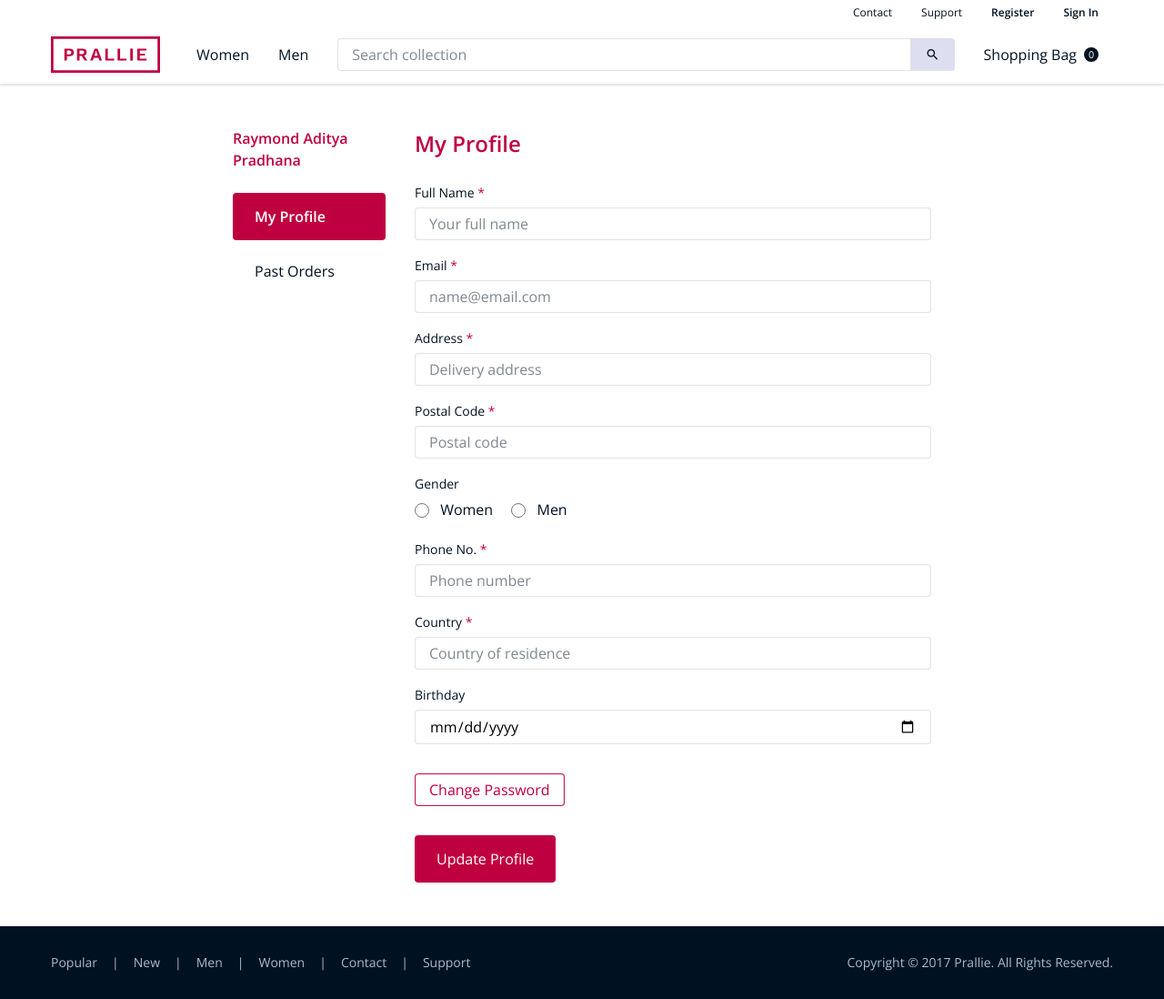
After one commit to rpradhana/im4717-assignment, a PHP site: page /profile.php in a window 1280 px wide. The commit adds this page. Shown: the whole page at 91% size. Run offline with PHP 8.4, Linux system fonts and the light colour scheme.

Commit message:
add profile and past-orders page

```diff
--- a/css/src/components.styl
+++ b/css/src/components.styl
@@ -369,7 +369,7 @@
 	display flex
 
 .product-thumbnails--active
-	outline(color-primary)
+	inner-outline(color-primary)
 
 /**
  * Shopping Bag
@@ -377,12 +377,7 @@
 
 .bag
 	margin size-xxl 0 0 0
-	// 100vh - nav - footer - footer margin - this margin
-	min-height calc(100vh - 92px - 80px - 48px - 48px)
-
-.bag__table
-	width 100%
-	text-align center
+	min-height()
 
 .bag__thumbnail
 	width 64px
@@ -428,9 +423,10 @@
 
 .checkout
 	margin-top size-xxl
+	min-height()
 
 .checkout__section:not(:nth-last-of-type(1))
-	box-shadow(0 1px 0 0 color-light-grey)
+	min-height()
 
 .checkout__section::before
 .checkout__section::after
@@ -450,3 +446,36 @@
 
 .payment__expiry *
 	display flex
+
+
+/**
+ * Profile
+ */
+
+.profile
+	margin size-xxl 0
+	min-height calc(100vh - 92px - 80px - 48px - 48px)
+
+.profile__header
+	margin-bottom size-l
+
+.profile__menu
+	display flex
+	justify-content flex-start
+	background none
+	width 100%
+	margin-bottom size-s
+	border-radius()
+
+.profile__menu:hover
+	background color-light-grey
+	color inherit
+
+.profile__menu--active
+.profile__menu--active:hover
+	background-color color-primary
+	color color-white
+	font-weight weight-medium
+
+.profile__name
+	margin 0 0 size-l
--- a/css/src/objects.styl
+++ b/css/src/objects.styl
@@ -24,10 +24,10 @@
 	text-decoration none
 	color color-black
 	border none
+	border-radius()
 	transition()
-
-.button:hover
-	color lightness(color-primary 50%)
+	&:hover
+		color lightness(color-primary 50%)
 
 .button--large
 	padding size-m size-l
@@ -35,26 +35,21 @@
 .button--primary
 	background color-primary
 	color color-white
-	border-radius()
-
-.button--primary:hover
-	background lightness(color-primary 50%)
-	color color-white
+	&:hover
+		background lightness(color-primary 50%)
+		color color-white
 
 .button--secondary
 	background color-light-grey
 	color color-black
-	border-radius()
+	&:hover
+		color inherit
+		background alpha(color-light-grey, 0.75)
 
-.button--secondary:hover
-	color inherit
-	background alpha(color-light-grey, 0.75)
-
-.button--ghost
+.button--tertiary
 	background none
-	color color-black
-	outline()
-	border-radius()
+	color color-primary
+	inner-outline(color-primary)
 
 /**
  * Icon
@@ -131,6 +126,11 @@
 .label--checkbox:not(:nth-last-of-type(1))
 	margin-bottom size-xs
 
+.label--top
+	display block
+	font-size sub-h1
+	margin-bottom size-xs
+
 /**
  * Checkbox
  */
@@ -171,17 +171,12 @@
  */
 
 .table__row
-.table__header
 	box-shadow(0 1px 0 0 color-black)
 
-.table__header th
-	padding size-m size-m
-
+.table__row th
 .table__row td
 	padding size-m size-m
-
-.table__row td:nth-child(1)
-	padding size-s 0
+	text-align left
 
 /**
  * Stepper
--- a/css/src/tools.styl
+++ b/css/src/tools.styl
@@ -16,10 +16,6 @@ box-shadow(args = 0 size-xxs size-xxs 0 alpha(color-black, 0.125))
 transition(args = all 0.1s ease-out)
 	vendor('transition', args)
 
-/**
- * Mixins
- */
-
 outline(color = color-black)
 	box-shadow(0 0 1px 1px color)
 
@@ -31,3 +27,7 @@ clearfix()
 		content ""
 		display table
 		clear both
+
+min-height(height = calc(100vh - 92px - 80px - 48px - 48px))
+	// 100vh - nav - footer - footer margin - this margin
+	min-height height
--- a/css/src/utilities.styl
+++ b/css/src/utilities.styl
@@ -44,3 +44,6 @@
 	text-align left !important
 .u-align--right
 	text-align right !important
+
+.u-no-wrap
+	white-space nowrap
--- a/css/style.css
+++ b/css/style.css
@@ -185,6 +185,9 @@ button-moz-focusring,
   text-decoration: none;
   color: #012;
   border: none;
+  -webkit-border-radius: 4px;
+  -moz-border-radius: 4px;
+  border-radius: 4px;
   -webkit-transition: all 0.1s ease-out;
   -moz-transition: all 0.1s ease-out;
   transition: all 0.1s ease-out;
@@ -198,9 +201,6 @@ button-moz-focusring,
 .button--primary {
   background: #bf0040;
   color: #fff;
-  -webkit-border-radius: 4px;
-  -moz-border-radius: 4px;
-  border-radius: 4px;
 }
 .button--primary:hover {
   background: #f05;
@@ -209,23 +209,17 @@ button-moz-focusring,
 .button--secondary {
   background: #dddeef;
   color: #012;
-  -webkit-border-radius: 4px;
-  -moz-border-radius: 4px;
-  border-radius: 4px;
 }
 .button--secondary:hover {
   color: inherit;
   background: rgba(221,222,239,0.75);
 }
-.button--ghost {
+.button--tertiary {
   background: none;
-  color: #012;
-  -webkit-box-shadow: 0 0 1px 1px #012;
-  -moz-box-shadow: 0 0 1px 1px #012;
-  box-shadow: 0 0 1px 1px #012;
-  -webkit-border-radius: 4px;
-  -moz-border-radius: 4px;
-  border-radius: 4px;
+  color: #bf0040;
+  -webkit-box-shadow: inset 0 0 1px 1px #bf0040;
+  -moz-box-shadow: inset 0 0 1px 1px #bf0040;
+  box-shadow: inset 0 0 1px 1px #bf0040;
 }
 .icon,
 .icon * {
@@ -299,6 +293,11 @@ button-moz-focusring,
 .label--checkbox:not(:nth-last-of-type(1)) {
   margin-bottom: 0.25rem;
 }
+.label--top {
+  display: block;
+  font-size: 0.875rem;
+  margin-bottom: 0.25rem;
+}
 .input--radio,
 .input--checkbox {
   width: 1em;
@@ -874,6 +863,36 @@ strong {
 }
 .payment__expiry * {
   display: flex;
+}
+.profile {
+  margin: 3rem 0;
+  min-height: calc(100vh - 92px - 80px - 48px - 48px);
+}
+.profile__header {
+  margin-bottom: 1.5rem;
+}
+.profile__menu {
+  display: flex;
+  justify-content: flex-start;
+  background: none;
+  width: 100%;
+  margin-bottom: 0.5rem;
+  -webkit-border-radius: 4px;
+  -moz-border-radius: 4px;
+  border-radius: 4px;
+}
+.profile__menu:hover {
+  background: #dddeef;
+  color: inherit;
+}
+.profile__menu--active,
+.profile__menu--active:hover {
+  background-color: #bf0040;
+  color: #fff;
+  font-weight: 600;
+}
+.profile__name {
+  margin: 0 0 1.5rem;
 }
 .u-fill {
   width: 100% !important;
--- a/product.php
+++ b/product.php
@@ -114,7 +114,7 @@
 							<h4 class="header"><?php echo $productName ?></h4>
 						</div>
 						<div class="product-info__id">
-							ID: <?php echo $productID ?>
+							Product ID: <?php echo $productID ?>
 						</div>
 						<div class="product-info__price">
 							<span class="product-info__price--current">$<?php echo $productPriceCurrent ?></span>
--- /dev/null
+++ b/profile.php
@@ -0,0 +1,116 @@
+<!DOCTYPE html>
+<html lang="en-GB">
+<?php include './php/head.php'; ?>
+<body class="debug o f h d">
+	<?php include './php/nav.php' ?>
+	<section class="profile">
+		<div class="container">
+			<div class="row">
+				<div class="two column"></div>
+				<div class="two column">
+					<aside>
+						<div class="profile__name">
+							<h4 class="header">Raymond Aditya Pradhana</h4>
+						</div>
+						<button class="button button--large profile__menu profile__menu--active">
+							My Profile
+						</button>
+						<button class="button button--large profile__menu">
+							Past Orders
+						</button>
+					</aside>
+				</div>
+				<div class="six column">
+					<form id="profile__edit">
+						<h2 class="header profile__header">My Profile</h2>
+						<div class="u-flex">
+							<div class="u-m-medium--bottom">
+								<label for="name" class="label--required label--top">
+									Full Name
+								</label>
+								<input type="text" name="name" id="name" class="input input--text u-fill" placeholder="Your full name" required>
+							</div>
+							<div class="u-m-medium--bottom">
+								<label for="email" class="label--required label--top">
+									Email
+								</label>
+								<input type="text" name="email" id="email" class="input--text u-fill" placeholder="name@email.com" required>
+							</div>
+							<div class="u-m-medium--bottom">
+								<label for="address" class="label--required label--top">
+									Address
+								</label>
+								<input type="text" name="address" id="address" class="input--text u-fill" placeholder="Delivery address" required>
+							</div>
+							<div class="u-m-medium--bottom">
+								<label for="postal-code" class="label--required label--top">
+									Postal Code
+								</label>
+								<input type="text" name="postal-code" id="postal-code" class="input--text u-fill" placeholder="Postal code" required>
+							</div>
+							<div class="u-m-medium--bottom">
+								<label for="gender" class="label--top">
+									Gender
+								</label>
+								<label for="gender--men" class="label--radio u-inline-block u-m-medium--right">
+									<input type="radio" name="gender" value="men" id="gender--men" class="input--radio">
+									Women
+								</label>
+								<label for="gender--women" class="label--radio u-inline-block">
+									<input type="radio" name="gender" value="women" id="gender--women" class="input--radio">
+									Men
+								</label>
+							</div>
+							<div class="u-m-medium--bottom">
+								<label for="phone" class="label--required label--top">
+									Phone No.
+								</label>
+								<input type="text" name="phone" id="phone" class="input input--text u-fill" placeholder="Phone number" required>
+							</div>
+							<div class="u-m-medium--bottom">
+								<label for="country" class="label--required label--top">
+									Country
+								</label>
+								<input type="text" name="country" id="country" class="input--text u-fill" placeholder="Country of residence">
+							</div>
+							<div class="u-m-medium--bottom">
+								<label for="birthday" class="label--top">
+									Birthday
+								</label>
+								<input type="date" name="birthday" id="birthday" class="input--date u-fill">
+							</div>
+							<div class="u-m-medium--bottom">
+								<!-- Replace button with password fields on click -->
+								<button type="button" class="button button--tertiary u-m-medium--top">
+									Change Password
+								</button>
+					<!-- 			<div class="u-m-medium--bottom">
+									<label for="postal-code" class="label--required label--top">
+										Password
+									</label>
+									<input type="password" name="password" id="password" class="input--text u-fill" placeholder="Enter password" required>
+								</div>
+								<div class="u-m-medium--bottom">
+									<label for="postal-code" class="label--required label--top">
+										Password
+									</label>
+									<input type="password" name="password--verify" id="password--verify" class="input--text u-fill" placeholder="Re-enter password" required>
+								</div> -->
+							</div>
+							<div class="u-m-medium--top">
+								<button type="submit" class="button button--primary button--large">
+									Update Profile
+								</button>
+							</div>
+						</div>
+					</form>
+				</div>
+				<div class="two column"></div>
+			</div>
+		</div>
+	</section>
+
+	<?php include './php/footer.php' ?>
+	<script type="text/javascript" src='./js/global.js'></script>
+</body>
+</html>
```
Also changed, not shown: other parts of css/style.css (+11 -18 lines), bag.php (+5 -5 lines), checkout.php (+20 -19 lines), past-orders.php (added, +72 -0 lines).
